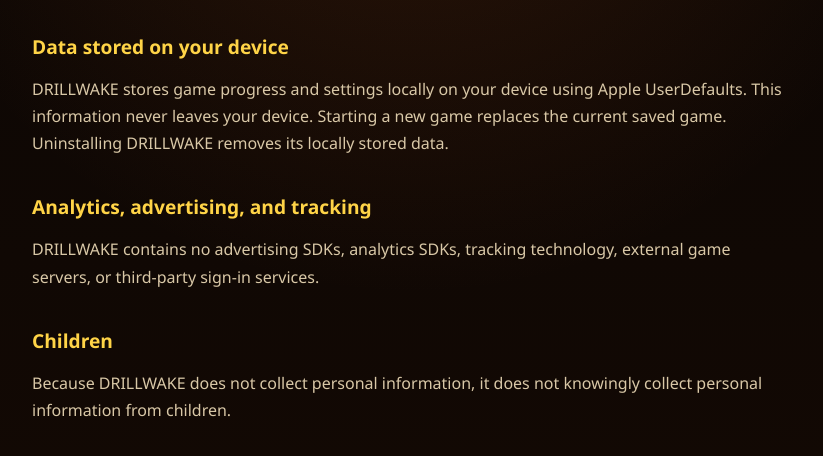
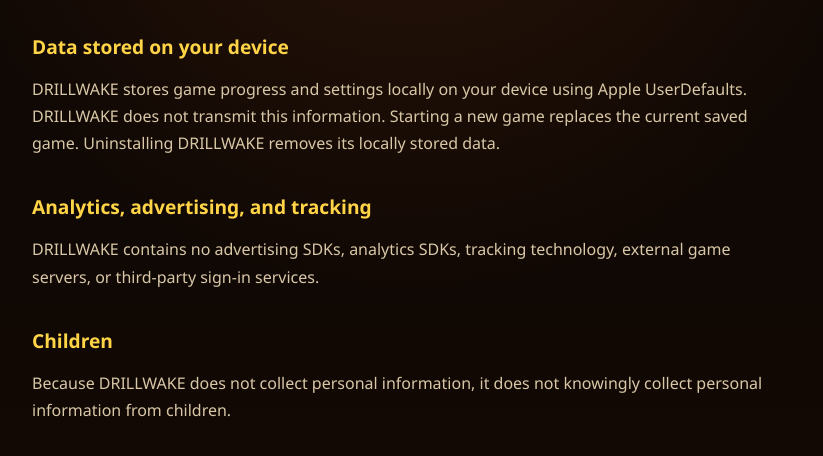
Before and after one commit to danhdox/drillwake-support, a plain HTML site: page privacy/index.html in a window 1280 px wide. Shown: the part 344-800 px from the top of the page, without its empty margins (228-1051 px from the left). Drawn offline with Linux system fonts and the light colour scheme.

Commit message:
Clarify local save data privacy wording

```diff
--- a/privacy/index.html
+++ b/privacy/index.html
@@ -29,7 +29,7 @@
         <h2>Data stored on your device</h2>
         <p>
           DRILLWAKE stores game progress and settings locally on your device using Apple
-          UserDefaults. This information never leaves your device. Starting a new game
+          UserDefaults. DRILLWAKE does not transmit this information. Starting a new game
           replaces the current saved game. Uninstalling DRILLWAKE removes its locally stored data.
         </p>
 
```
